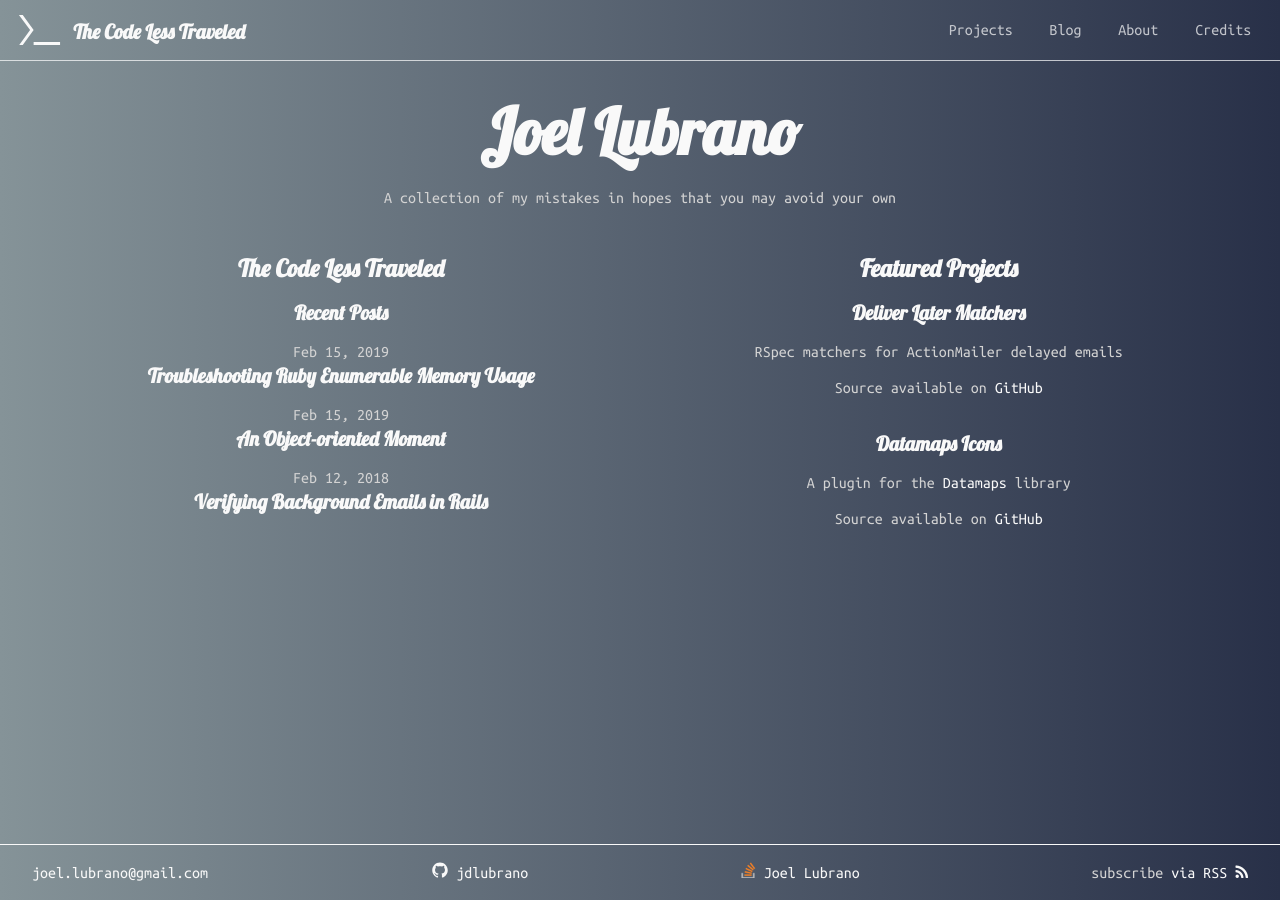
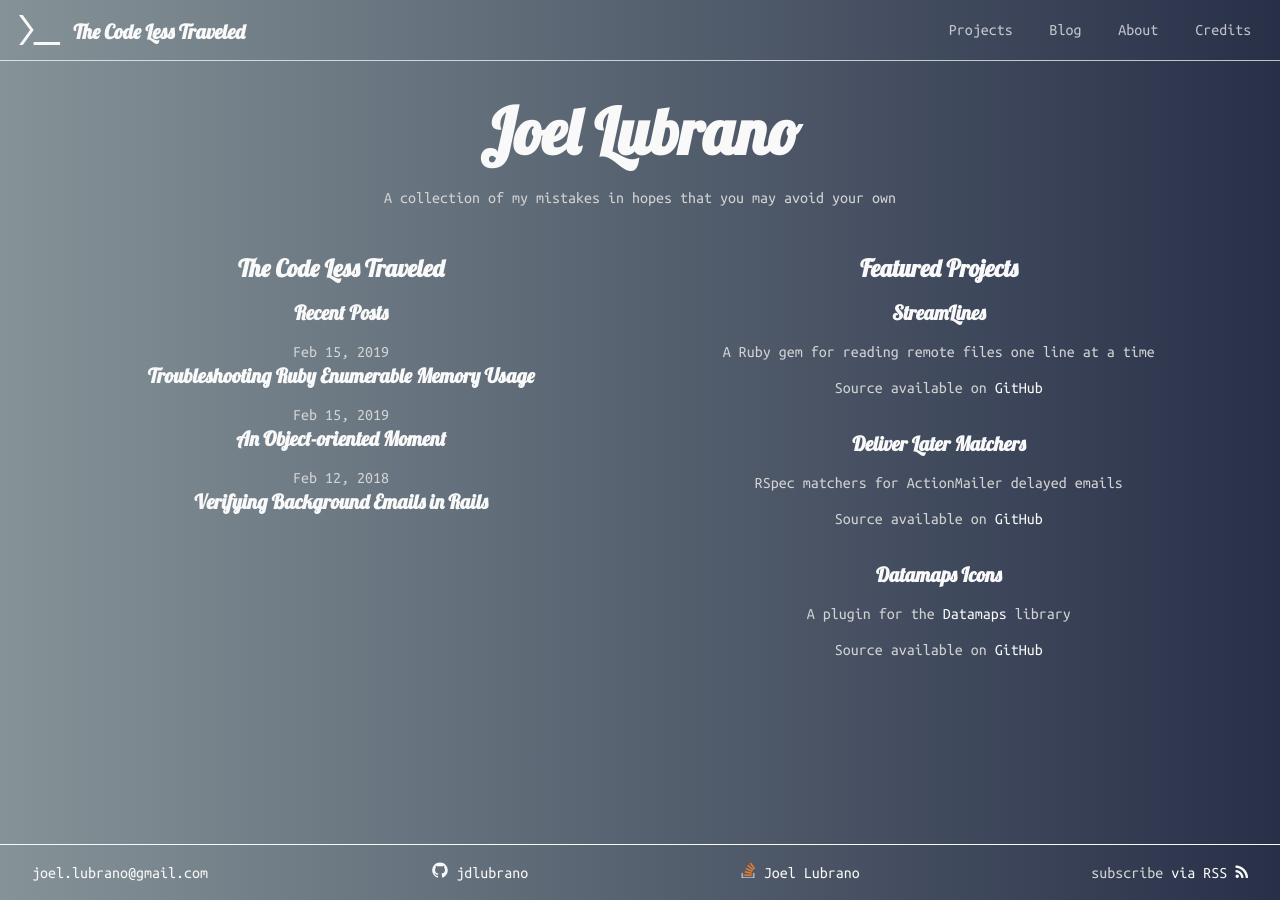
Before and after one commit to jdlubrano/jdlubrano.github.io, a Jekyll site: the page built from index.html, in a window 1280 px wide. Built offline with Jekyll 4.4.1, drawn with Linux system fonts in a browser that asks for light colours; nearby versions of some CDN libraries.

Commit message:
Add StreamLines to projects

```diff
--- a/_data/projects.yml
+++ b/_data/projects.yml
@@ -1,3 +1,7 @@
+- name: StreamLines
+  description: A Ruby gem for reading remote files one line at a time
+  source_link: <a href="https://github.com/jdlubrano/stream_lines">GitHub</a>
+
 - name: Deliver Later Matchers
   description: RSpec matchers for ActionMailer delayed emails
   source_link: <a href="https://github.com/jdlubrano/deliver_later_matchers">GitHub</a>
```
Also changed, not shown: README.md.
